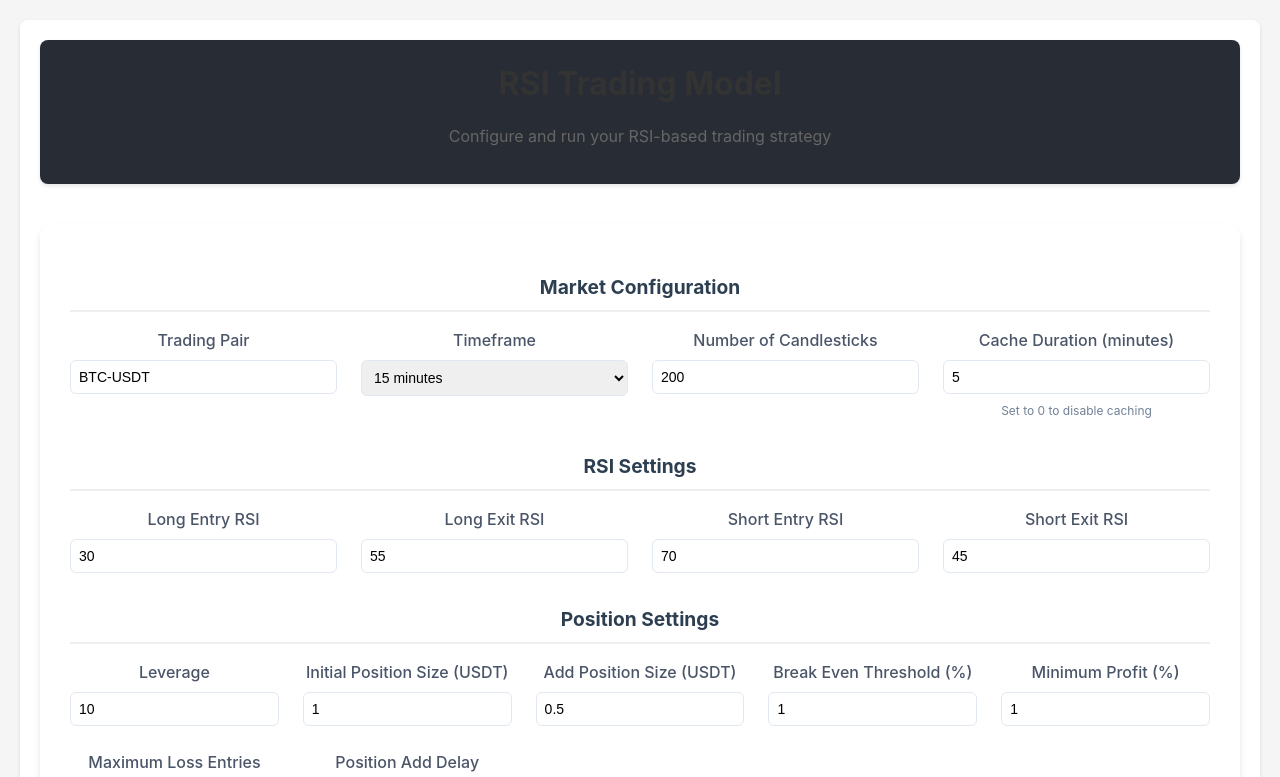
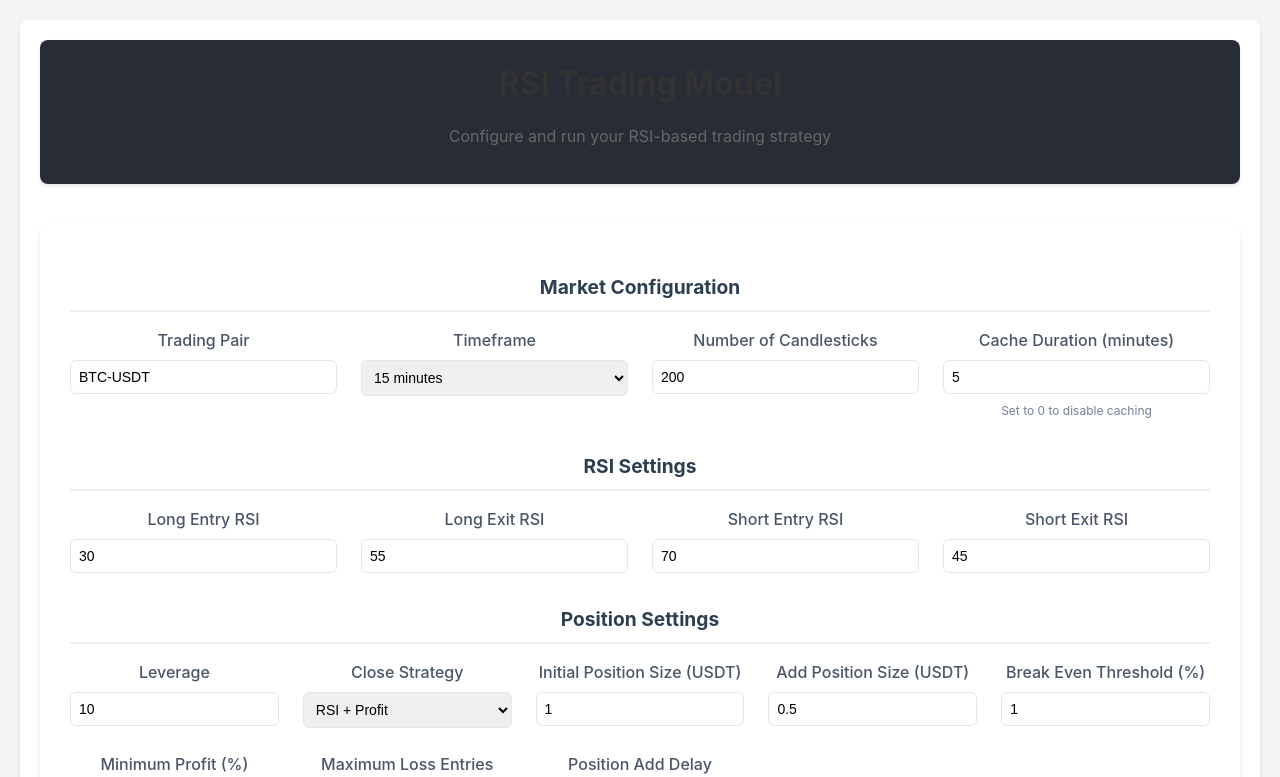
Before and after one commit to karneges/rsi-backtest, a React (Vite) app: page / in a window 1280 px wide. Shown: the top 777 px of the page. Built offline with nearby package versions, Linux system fonts and the light colour scheme.

Commit message:
update close strategy

```diff
--- a/src/components/TradingModelForm.tsx
+++ b/src/components/TradingModelForm.tsx
@@ -24,6 +24,7 @@ const DEFAULT_CONFIG: TradeConfig & { version: number } = {
     positionAddDelay: 60000,
     limit: 200,
     cacheTTL: 5,
+    closeStrategy: "rsi", // Add default close strategy
 };
 
 const STORAGE_KEY = 'trading_model_config';
@@ -236,6 +237,19 @@ export const TradingModelForm: React.FC<TradingModelFormProps> = ({ onSubmit, in
                     </div>
 
                     <div className="form-group">
+                        <label htmlFor="closeStrategy">Close Strategy</label>
+                        <select
+                            id="closeStrategy"
+                            name="closeStrategy"
+                            value={config.closeStrategy}
+                            onChange={handleChange}
+                        >
+                            <option value="rsi">RSI + Profit</option>
+                            <option value="profit">Profit</option>
+                        </select>
+                    </div>
+
+                    <div className="form-group">
                         <label htmlFor="fixedPositionSize">Initial Position Size (USDT)</label>
                         <input
                             type="number"
--- a/src/models/rsiTradeBasedModel.ts
+++ b/src/models/rsiTradeBasedModel.ts
@@ -27,7 +27,7 @@ export class RsiTradeBasedModel {
     this.config = config;
     this.initialCapital = initialCapital;
     this.currentCapital = initialCapital;
-
+    debugger;
     // Convert candles to the candlesWithTrades format
     this.candlesWithTrades = candles;
   }
@@ -173,7 +173,9 @@ export class RsiTradeBasedModel {
     const rsiExitSignal =
       (type === "LONG" && rsi >= this.config.longExitRsi) || (type === "SHORT" && rsi <= this.config.shortExitRsi);
 
-    if (rsiExitSignal) {
+    const isReadyToClose = this.config.closeStrategy === "rsi" ? rsiExitSignal : profitPercent >= minProfitPercent;
+
+    if (isReadyToClose) {
       // Only close if profit is at least the minimum required
       if (profitPercent >= minProfitPercent) {
         console.log(
--- a/src/types.ts
+++ b/src/types.ts
@@ -14,6 +14,7 @@ export interface TradeConfig {
   timeframe: string;
   limit: number; // Number of candlesticks to fetch
   cacheTTL: number; // Time to live for candlesticks cache in minutes (0 = no cache)
+  closeStrategy: "rsi" | "profit";
 }
 
 export type TradeType = "LONG" | "SHORT";
```
